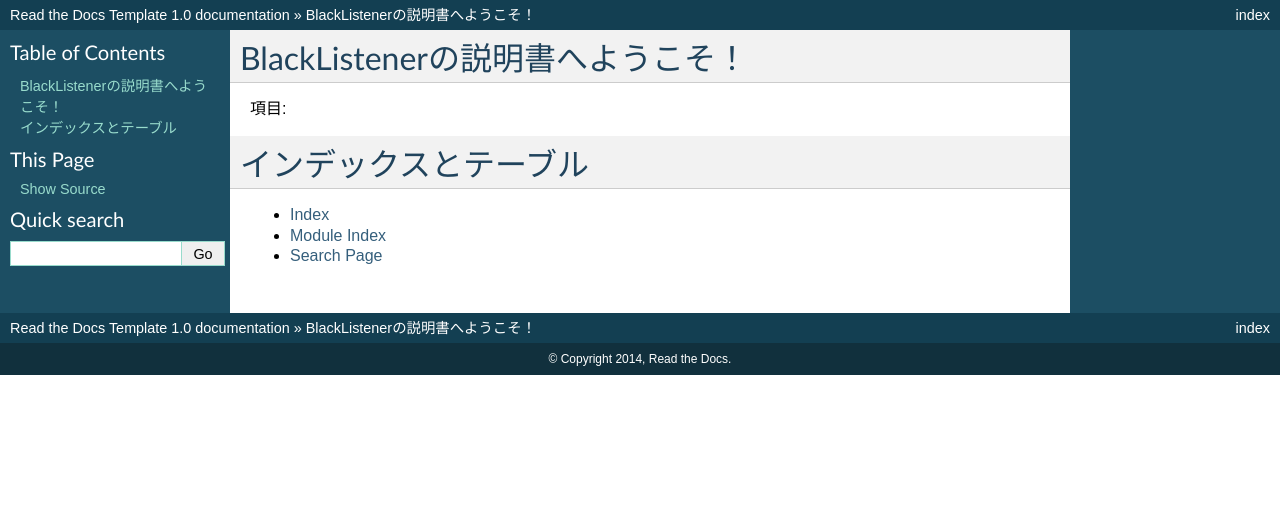
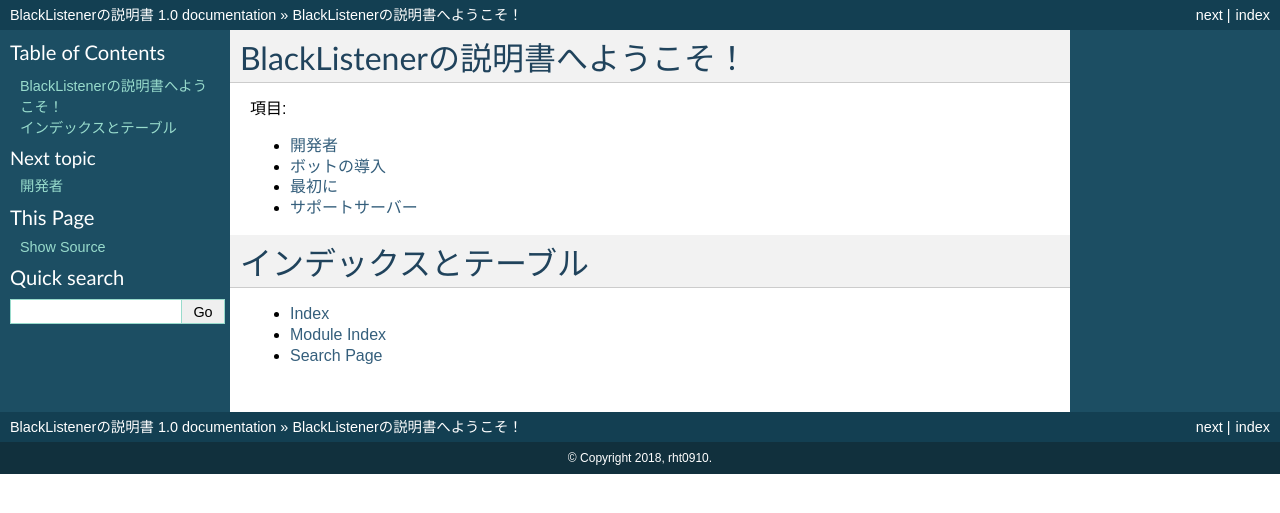
Before and after one commit to acrylic-style/ReadTheDocs, a Sphinx documentation site: the page built from docs/index.rst, in a window 1280 px wide. Shown: the top 513 px of the page. Built offline with Sphinx 7.4.7, drawn with Linux system fonts in a browser that asks for light colours.

Commit message:
タイトルを編集

```diff
--- a/docs/conf.py
+++ b/docs/conf.py
@@ -43,8 +43,8 @@
 master_doc = 'index'
 
 # General information about the project.
-project = u'Read the Docs Template'
-copyright = u'2014, Read the Docs'
+project = u'BlackListenerの説明書'
+copyright = u'2018, rht0910'
 
 # The version info for the project you're documenting, acts as replacement for
 # |version| and |release|, also used in various other places throughout the
@@ -196,7 +196,7 @@
 # (source start file, target name, title,
 #  author, documentclass [howto, manual, or own class]).
 latex_documents = [
-  ('index', 'ReadtheDocsTemplate.tex', u'Read the Docs Template Documentation',
+  ('index', 'ReadtheDocsTemplate.tex', u'BlackListenerの説明書',
    u'Read the Docs', 'manual'),
 ]
 
@@ -226,7 +226,7 @@
 # One entry per manual page. List of tuples
 # (source start file, name, description, authors, manual section).
 man_pages = [
-    ('index', 'readthedocstemplate', u'Read the Docs Template Documentation',
+    ('index', 'readthedocstemplate', u'BlackListenerの説明書',
      [u'Read the Docs'], 1)
 ]
 
--- a/docs/index.rst
+++ b/docs/index.rst
@@ -11,7 +11,7 @@
 .. toctree::
    :maxdepth: 2
    :glob:
-   index
+
    *
 
 
```
